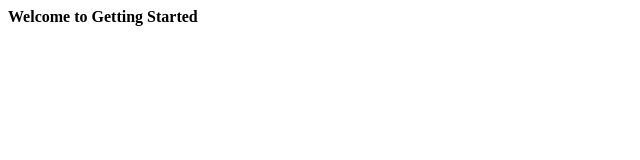
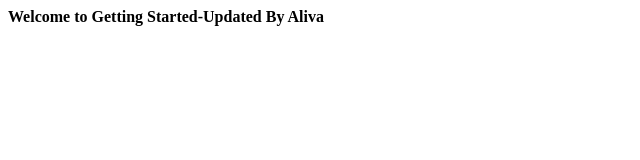
Before and after one commit to Saikumar87/GettingStarted, a plain HTML site: page src/index.html in a window 1280 px wide. Shown: the whole page, without its empty margins (0-640 px from the left). Drawn offline with Linux system fonts and the light colour scheme.

Commit message:
Index modified by Aliva

```diff
--- a/src/index.html
+++ b/src/index.html
@@ -3,6 +3,6 @@
 	<title>Getting Started</title>
 </head>
 <body>
-	<h4>Welcome to Getting Started</h4>
+	<h4>Welcome to Getting Started-Updated By Aliva</h4>
 </body>
 </html>
```
